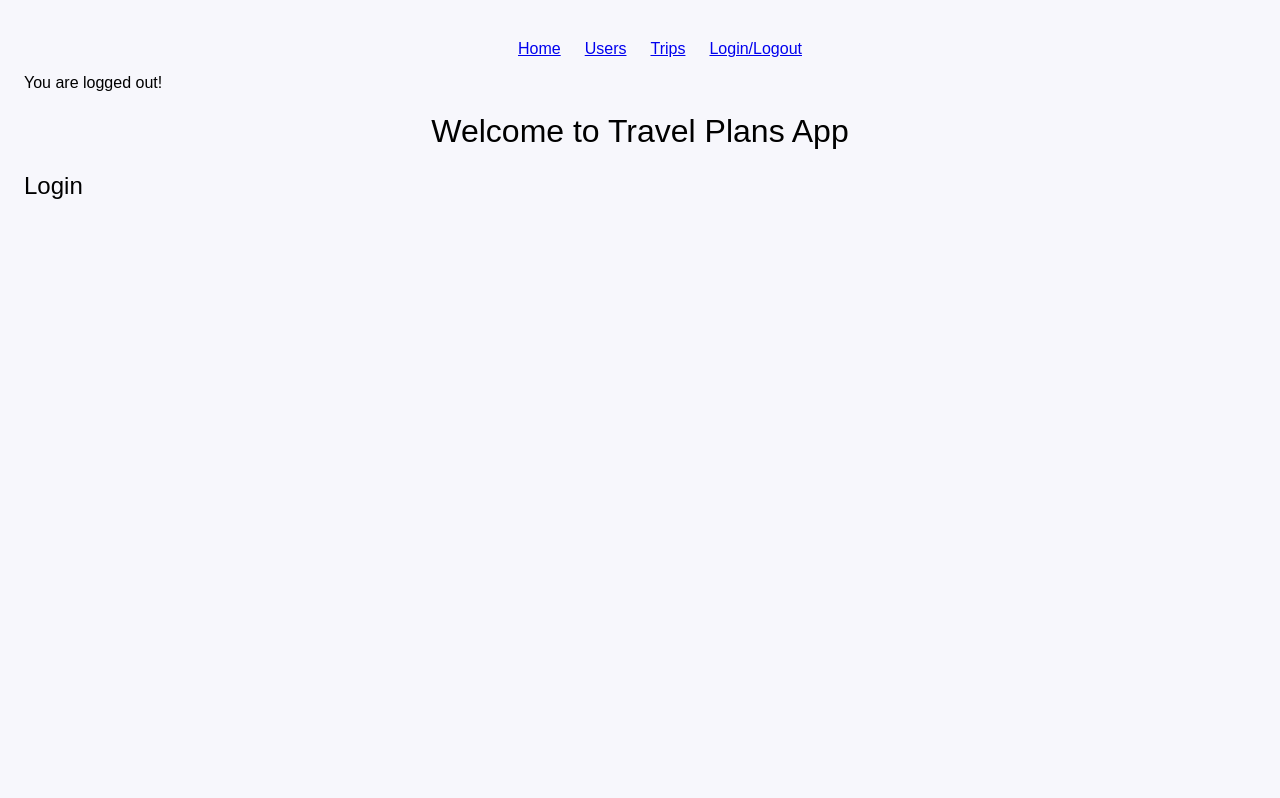
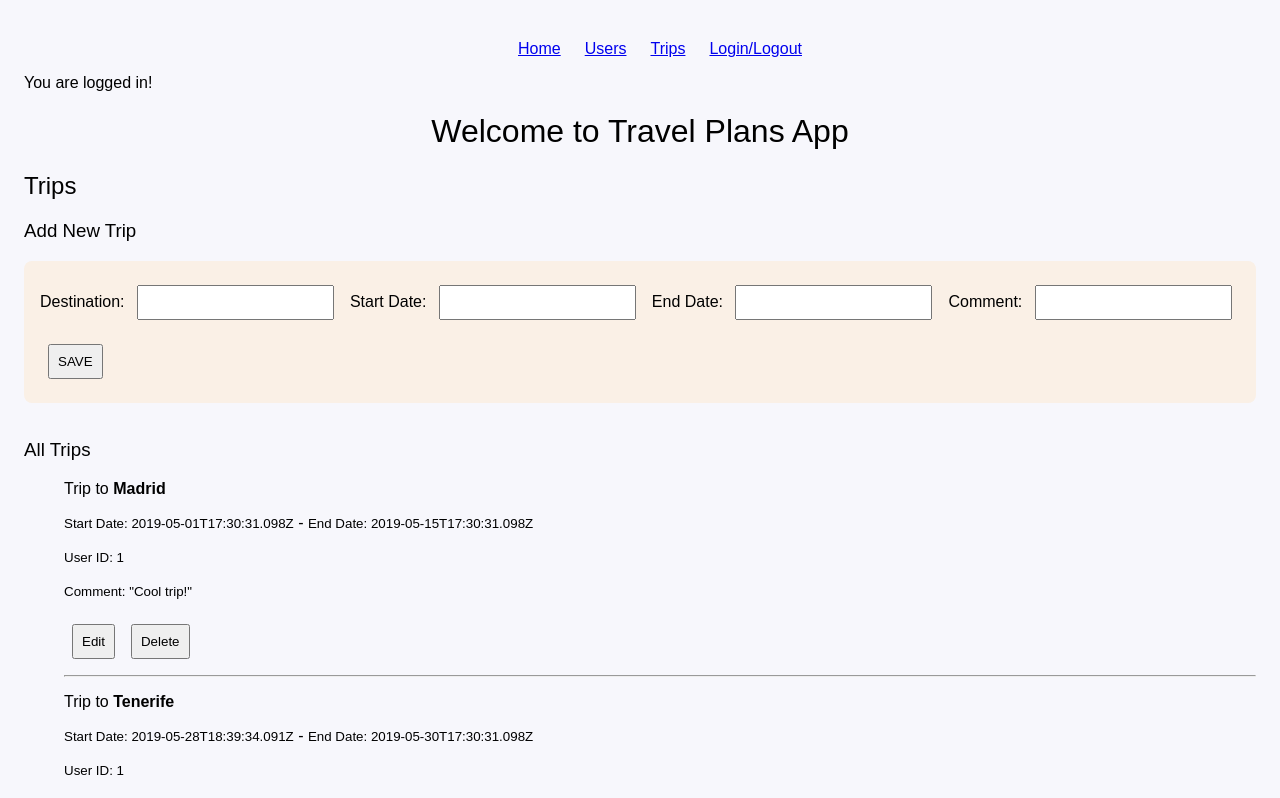
Before and after one commit to sracela/travel-plans, a React (Create React App) app: page /trips in a window 1280 px wide. Before the commit this address led to /login. Shown: the top 798 px of the page. Built offline with nearby package versions, Linux system fonts and the light colour scheme; data requests are answered from the project's data file.

Commit message:
Basic CRUD for Trips using json-server

```diff
--- a/db.json
+++ b/db.json
@@ -23,21 +23,39 @@
       "endDate": "2019-06-17T17:30:31.098Z",
       "comment": "Cool trip!",
       "createdBy": 2
+    },
+    {
+      "destination": "Porto",
+      "startDate": "2021-08-08T20:45:14.424Z",
+      "endDate": "2021-08-08T20:45:14.424Z",
+      "comment": "YAYYYY",
+      "createdBy": 1,
+      "id": "zi926ej0l"
     }
   ],
-
   "users": [
     {
       "id": 1,
       "name": "Sara",
       "type": "admin",
-      "trips": [{ "id": 1 }, { "id": 2 }]
+      "trips": [
+        {
+          "id": 1
+        },
+        {
+          "id": 2
+        }
+      ]
     },
     {
       "id": 2,
       "name": "Facu",
       "type": "manager",
-      "trips": [{ "id": 3 }]
+      "trips": [
+        {
+          "id": 3
+        }
+      ]
     },
     {
       "id": 3,
--- /dev/null
+++ b/src/App.js
@@ -0,0 +1,89 @@
+import React, { useState, useEffect } from "react";
+import tripService from "./services/trips";
+import { Switch, Route, Redirect } from "react-router-dom";
+import { Login, Home, Users, Trips, Nav } from "./components";
+
+const App = () => {
+  const [isLoggedIn, setIsLoggedIn] = useState(true);
+  const [trips, setTrips] = useState([]);
+
+  useEffect(() => {
+    tripService.getAll().then((initialTrips) => {
+      setTrips(initialTrips);
+    });
+  }, []);
+
+  const addTrip = (tripObject) => {
+    tripService
+      .create({ ...tripObject, id: Math.random().toString(36).substr(2, 9) })
+      .then((response) => {
+        setTrips(trips.concat(response));
+      });
+  };
+
+  const deleteTrip = (id) => {
+    if (window.confirm(`Do you really want to remove this trip?`)) {
+      tripService.remove(id).then(() => {
+        setTrips(trips.filter((trip) => trip.id !== id));
+      });
+    }
+  };
+
+  const editTrip = (id, tripObject) => {
+    tripService
+      .update(id, tripObject)
+      .then(response => {
+        setTrips(trips.map(trip => trip.id !== id ? trip : response))
+      })
+
+    setTrips(
+      trips.map((trip) => {
+        if (trip.id === id) return { ...tripObject, id };
+        return trip;
+      })
+    );
+  };
+
+  return (
+    <div>
+      <Nav handleLogin={() => setIsLoggedIn(!isLoggedIn)} />
+      <p>{isLoggedIn ? "You are logged in!" : "You are logged out!"}</p>
+      <h1>Welcome to Travel Plans App</h1>
+      <Switch>
+        <Route
+          path="/users"
+          render={() => (isLoggedIn ? <Users /> : <Redirect to="/login" />)}
+        />
+        <Route
+          path="/trips"
+          render={() =>
+            isLoggedIn ? (
+              <Trips
+                trips={trips}
+                addTrip={addTrip}
+                editTrip={editTrip}
+                deleteTrip={deleteTrip}
+              />
+            ) : (
+              <Redirect to="/login" />
+            )
+          }
+        />
+        <Route path="/login">
+          <Login />
+        </Route>
+        <Route path="/">
+          <Home
+            greeting={
+              !isLoggedIn
+                ? "Please Log in to see posted Blogs"
+                : "Click on blogs in the navigation bar to see available blogs"
+            }
+          />
+        </Route>
+      </Switch>
+    </div>
+  );
+};
+
+export default App;
--- a/src/App/App.js
+++ /dev/null
@@ -1,49 +0,0 @@
-import React, { useState, useEffect } from "react";
-import tripService from "../services/trips";
-import { Switch, Route, Redirect } from "react-router-dom";
-import { Login, Home, Users, Trips, Nav } from "../components";
-
-const App = () => {
-  const [isLoggedIn, setIsLoggedIn] = useState(false);
-  const [trips, setTrips] = useState([]);
-
-  useEffect(() => {
-    tripService.getAll().then((initialTrips) => {
-      setTrips(initialTrips);
-    });
-  }, []);
-
-  return (
-    <div>
-      <Nav handleLogin={() => setIsLoggedIn(!isLoggedIn)} />
-      <p>{isLoggedIn ? "You are logged in!" : "You are logged out!"}</p>
-      <h1>Welcome to Travel Plans App</h1>
-      <Switch>
-        <Route
-          path="/users"
-          render={() => (isLoggedIn ? <Users /> : <Redirect to="/login" />)}
-        />
-        <Route
-          path="/trips"
-          render={() =>
-            isLoggedIn ? <Trips trips={trips} setTrips={setTrips} /> : <Redirect to="/login" />
-          }
-        />
-        <Route path="/login">
-          <Login />
-        </Route>
-        <Route path="/">
-          <Home
-            greeting={
-              !isLoggedIn
-                ? "Please Log in to see posted Blogs"
-                : "Click on blogs in the navigation bar to see available blogs"
-            }
-          />
-        </Route>
-      </Switch>
-    </div>
-  );
-};
-
-export default App;
--- a/src/components/Trip/Trip.js
+++ b/src/components/Trip/Trip.js
@@ -1,12 +1,49 @@
-import React from "react";
+import React, { useState } from "react";
+import { TripForm } from "../../components";
 
-const Trip = ({ trip }) => {
+const Trip = ({ trip, deleteTrip, editTrip }) => {
+  const [editMode, setEditMode] = useState(false);
+  const defaultValues = {
+    destination: trip.destination,
+    startDate: trip.startDate,
+    endDate: trip.endDate,
+    comment: trip.comment,
+  };
+
+  const onEdit = (tripObject) => {
+    setEditMode(false)
+    editTrip(trip.id, tripObject)
+  }
+  if (editMode)
+    return (
+      <li>
+        <TripForm submit={onEdit} defaultValues={defaultValues} />
+        <div>
+          <button onClick={() => setEditMode(false)}>Cancel</button>
+        </div>
+        <hr />
+      </li>
+    );
+
   return (
     <li>
-      <p>Trip to <strong>{trip.destination}</strong></p>
-      <p><small>Start Date: {trip.startDate}</small> - <small>End Date: {trip.endDate}</small></p>
-      <p><small>User ID: {trip.createdBy}</small></p>
-      <p><small>Comment: "{trip.comment}"</small></p>
+      <p>
+        Trip to <strong>{trip.destination}</strong>
+      </p>
+      <p>
+        <small>Start Date: {trip.startDate}</small> -{" "}
+        <small>End Date: {trip.endDate}</small>
+      </p>
+      <p>
+        <small>User ID: {trip.createdBy}</small>
+      </p>
+      <p>
+        <small>Comment: "{trip.comment}"</small>
+      </p>
+      <div>
+        <button onClick={() => setEditMode(true)}>Edit</button>
+        <button onClick={() => deleteTrip(trip.id)}>Delete</button>
+      </div>
       <hr />
     </li>
   );
--- /dev/null
+++ b/src/components/TripForm/TripForm.js
@@ -0,0 +1,64 @@
+import React from "react";
+import { useField } from "../../hooks";
+
+const TripForm = ({ submit, defaultValues }) => {
+  const { reset: resetDestination, ...destination } = useField(
+    "text",
+    defaultValues.destination
+  );
+  const { reset: resetStartDate, ...startDate } = useField(
+    "text",
+    defaultValues.startDate
+  );
+  const { reset: resetEndDate, ...endDate } = useField(
+    "text",
+    defaultValues.endDate
+  );
+  const { reset: resetComment, ...comment } = useField(
+    "text",
+    defaultValues.comment
+  );
+
+  const handleReset = () =>
+    resetDestination(resetStartDate(resetEndDate(resetComment())));
+
+  const onSubmit = (event) => {
+    event.preventDefault();
+    const tripObject = {
+      destination: destination.value,
+      startDate: new Date().toISOString(),
+      endDate: new Date().toISOString(),
+      comment: comment.value,
+      createdBy: 1,
+    };
+    submit(tripObject);
+    handleReset();
+  };
+
+    // useEffect(() => {
+  //   handleReset();
+  // }, [handleReset]);
+
+  return (
+    <div>
+      <form onSubmit={onSubmit}>
+        <div>
+          Destination: <input {...destination} />
+        </div>
+        <div>
+          Start Date: <input {...startDate} />
+        </div>
+        <div>
+          End Date: <input {...endDate} />
+        </div>
+        <div>
+          Comment: <input {...comment} />
+        </div>
+        <button type="submit">SAVE</button>
+      </form>
+      <br />
+    </div>
+  );
+};
+
+export default TripForm;
--- a/src/components/Trips/Trips.js
+++ b/src/components/Trips/Trips.js
@@ -1,14 +1,22 @@
 import React from "react";
-import { Trip, NewTripForm } from "../../components";
+import { Trip, TripForm } from "../../components";
 
-const Trips = ({ trips, setTrips }) => {
+const Trips = ({ trips, addTrip, editTrip, deleteTrip }) => {
+
   return (
     <div>
       <h2>Trips</h2>
-      <NewTripForm trips={trips} setTrips={setTrips} />
+      <h3>Add New Trip</h3>
+      <TripForm submit={addTrip} defaultValues={{}} />
+      <h3>All Trips</h3>
       <ol>
         {trips.map((trip) => (
-          <Trip key={trip.id} trip={trip} />
+          <Trip
+            key={trip.id}
+            trip={trip}
+            deleteTrip={deleteTrip}
+            editTrip={editTrip}
+          />
         ))}
       </ol>
     </div>
--- a/src/components/index.js
+++ b/src/components/index.js
@@ -4,6 +4,6 @@ import Trips from "./Trips/Trips";
 import Users from "./Users/Users";
 import Nav from "./Nav/Nav";
 import Trip from "./Trip/Trip";
-import NewTripForm from "./NewTripForm/NewTripForm";
+import TripForm from "./TripForm/TripForm";
 
-export { Login, Home, Trips, Users, Nav, Trip, NewTripForm };
+export { Login, Home, Trips, Users, Nav, Trip, TripForm };
--- /dev/null
+++ b/src/hooks/index.js
@@ -0,0 +1,25 @@
+import { useState } from "react";
+
+export const useField = (type, defaultValue) => {
+  const [value, setValue] = useState(defaultValue || "");
+
+  const onChange = (event) => {
+    setValue(event.target.value);
+  };
+
+  const reset = () => {
+    setValue("");
+  };
+
+  return {
+    type,
+    value,
+    reset,
+    onChange,
+  };
+};
+
+// // modules can have several named exports
+// export const useAnotherHook = () => {
+//   // ...
+// };
--- a/src/index.css
+++ b/src/index.css
@@ -21,6 +21,7 @@ h1, h2, h3 {
 ul {
   display: flex;
   gap: 24px;
+  flex-wrap: wrap;
   justify-content: center;
 }
 
@@ -32,3 +33,13 @@ input, button {
   padding: 8px;
   margin: 8px;
 }
+
+form {
+  display: flex;
+  gap: 8px;
+  flex-wrap: wrap;
+  background-color:linen;
+  max-width: fit-content;
+  padding: 16px;
+  border-radius: 8px;
+}
--- a/src/index.js
+++ b/src/index.js
@@ -1,7 +1,7 @@
 import React from "react";
 import ReactDOM from "react-dom";
 import "./index.css";
-import App from "./App/App";
+import App from "./App";
 import reportWebVitals from "./reportWebVitals";
 import { BrowserRouter as Router } from "react-router-dom";
 
--- a/src/services/trips.js
+++ b/src/services/trips.js
@@ -1,25 +1,26 @@
-import axios from "axios";
-const baseUrl = "http://localhost:3001/trips";
+import axios from 'axios'
+const baseUrl = 'http://localhost:3001/trips'
 
 const getAll = () => {
-  const request = axios.get(baseUrl);
-  return request.then((response) => response.data);
-};
+  const request = axios.get(baseUrl)
+  return request.then(response => response.data)
+}
 
-const create = (newObject) => {
-  const request = axios.post(baseUrl, newObject);
-  return request.then((response) => response.data);
-};
+const create = newObject => {
+  const request = axios.post(baseUrl, newObject)
+  return request.then(response => response.data)
+}
 
 const update = (id, newObject) => {
-  const request = axios.put(`${baseUrl}/${id}`, newObject);
-  return request.then((response) => response.data);
-};
+  const request = axios.put(`${baseUrl}/${id}`, newObject)
+  return request.then(response => response.data)
+}
 
-const tripService = {
-  getAll: getAll,
-  create: create,
-  update: update,
-};
+const remove = (id) => {
+  const request = axios.delete(`${baseUrl}/${id}`)
+  return request.then(response => response.data)
+}
+
+const tripService = { getAll, create, update, remove }
 
 export default tripService;
```
Also changed, not shown: src/components/NewTripForm/NewTripForm.js (deleted, +0 -39 lines), 1 other file (tests, documents, lock files or other folders).
